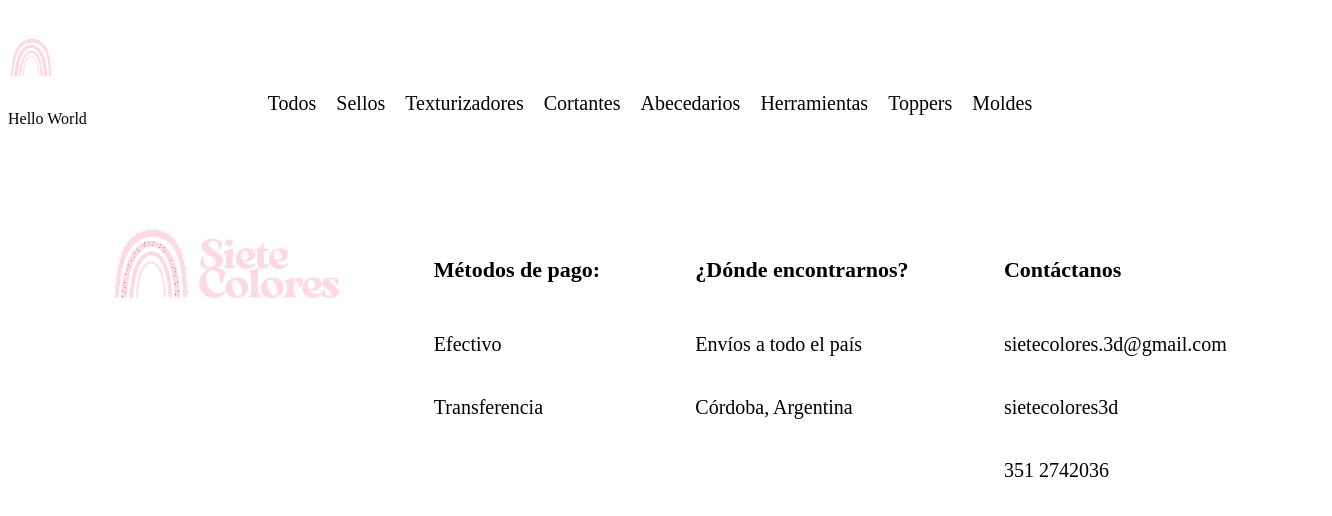
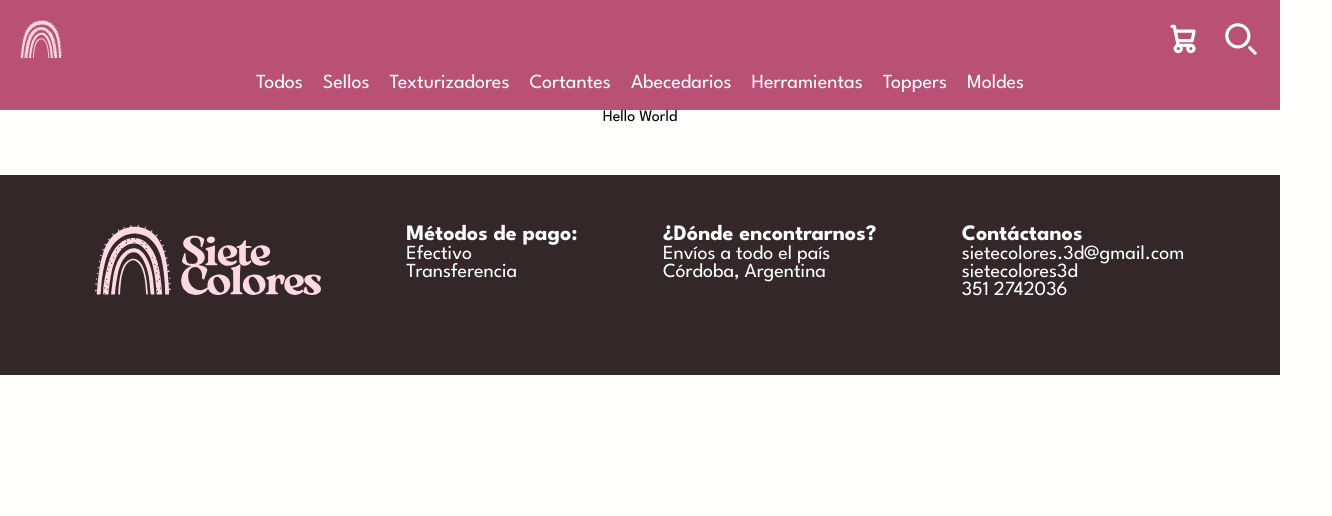
Before and after one commit to 2piradrian/siete-colores-web, a Gatsby site: page / in a window 1280 px wide. Shown: the whole page, 1332 px wide, since content can reach past the window. Built offline with nearby package versions, Linux system fonts and the light colour scheme; Gatsby itself is replaced by a stand-in of ours.

Commit message:
Add global styles and CSS variables; update layout and category selection logic

```diff
--- a/src/ui/components/header/style.module.css
+++ b/src/ui/components/header/style.module.css
@@ -24,6 +24,7 @@
 
 .container {
     width: 100%;
+    padding: 0px 10px;
     max-width: var(--max-width);
     margin: 0 auto;
     display: flex;
--- a/src/ui/layout/Layout.tsx
+++ b/src/ui/layout/Layout.tsx
@@ -4,6 +4,7 @@ import Footer from "../components/footer/footer";
 import useViewModel from "./viewmodel/useViewModel";
 import { Toaster } from "react-hot-toast";
 import * as style from './style.module.css';
+import "../style/global.css"
 
 type Props = {
 	children: React.ReactNode;
--- a/src/ui/layout/viewmodel/useViewModel.tsx
+++ b/src/ui/layout/viewmodel/useViewModel.tsx
@@ -16,7 +16,7 @@ export default function useViewModel() {
     useEffect(() => {
         fetch();
         getCategorySelected(location);
-    }, []);
+    }, [location]);
 
     const fetch = async () => {
         try {
@@ -29,7 +29,8 @@ export default function useViewModel() {
     };
 
     const getCategorySelected = (location: any) => {
-        const category = location.pathname.split("/").pop();
+        const segments = location.pathname.split("/").filter(Boolean);
+        const category = segments[1];
         setCategorySelected(category || "");
     };
 
--- /dev/null
+++ b/src/ui/style/global.css
@@ -0,0 +1,41 @@
+@import url(var.css);
+@import url('https://fonts.googleapis.com/css2?family=League+Spartan:wght@100..900&display=swap');
+
+*,
+*::before,
+*::after {
+	margin: 0;
+	padding: 0;
+	box-sizing: border-box;
+}
+
+html {
+	scroll-behavior: smooth;
+	overflow-x: hidden;
+	min-width: var(--min-width);
+}
+
+body {
+	width: 100%;
+	display: flex;
+	flex-direction: column;
+	justify-content: center;
+	background-color: var(--background);
+}
+
+main {
+	width: 100%;
+	display: flex;
+	flex-direction: column;
+	justify-content: center;
+	align-items: center;
+	background-color: var(--background);
+}
+
+html * {
+	font-family: "League Spartan", sans-serif;
+}
+
+#___gatsby {
+	width: 100vw;
+}
--- /dev/null
+++ b/src/ui/style/var.css
@@ -0,0 +1,11 @@
+:root {
+	--main: #B85173;
+	--secondary: #ffd9e1;
+	--tertiary: #33272a;
+	--alternative: #FAE9DF;
+	--background: #fffffe;
+	--contrast: #212121;
+
+	--max-width: 1360px;
+	--min-width: 360px;
+}
```
